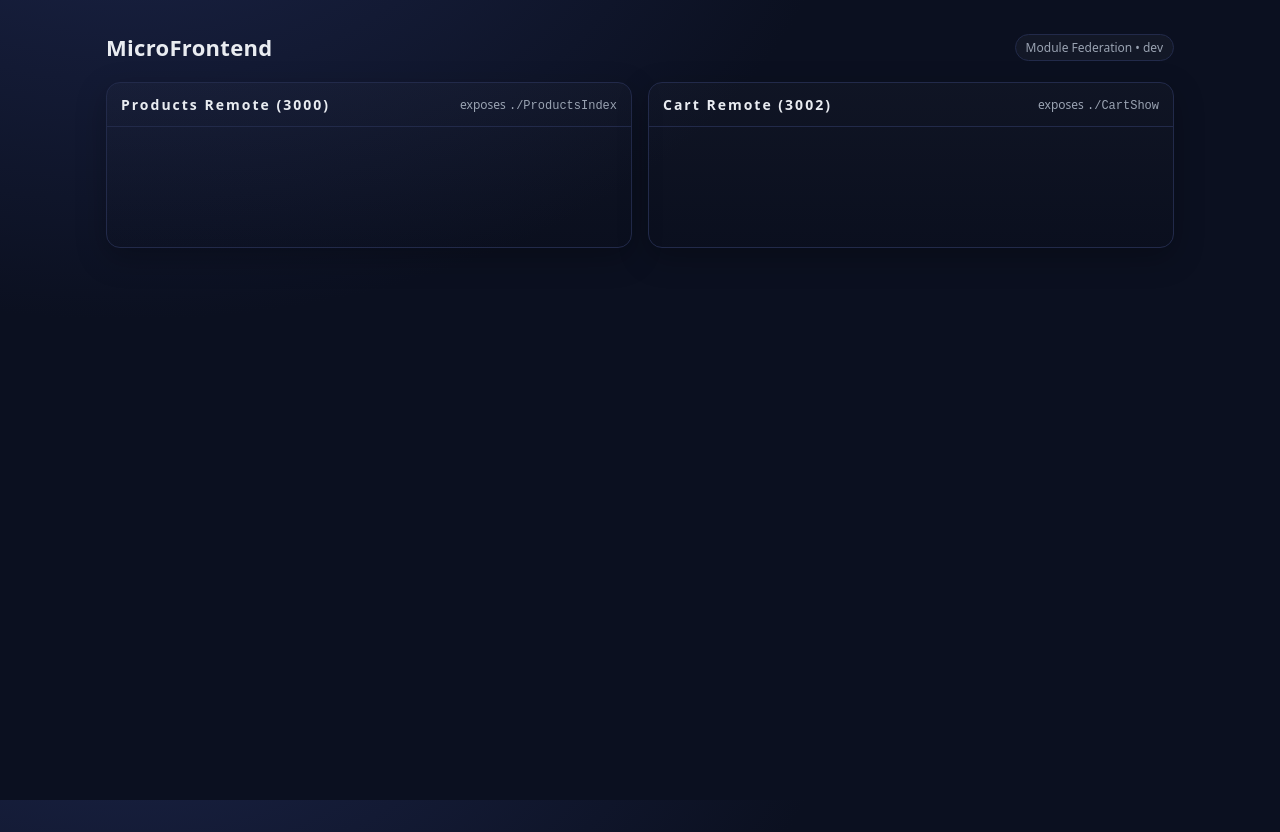
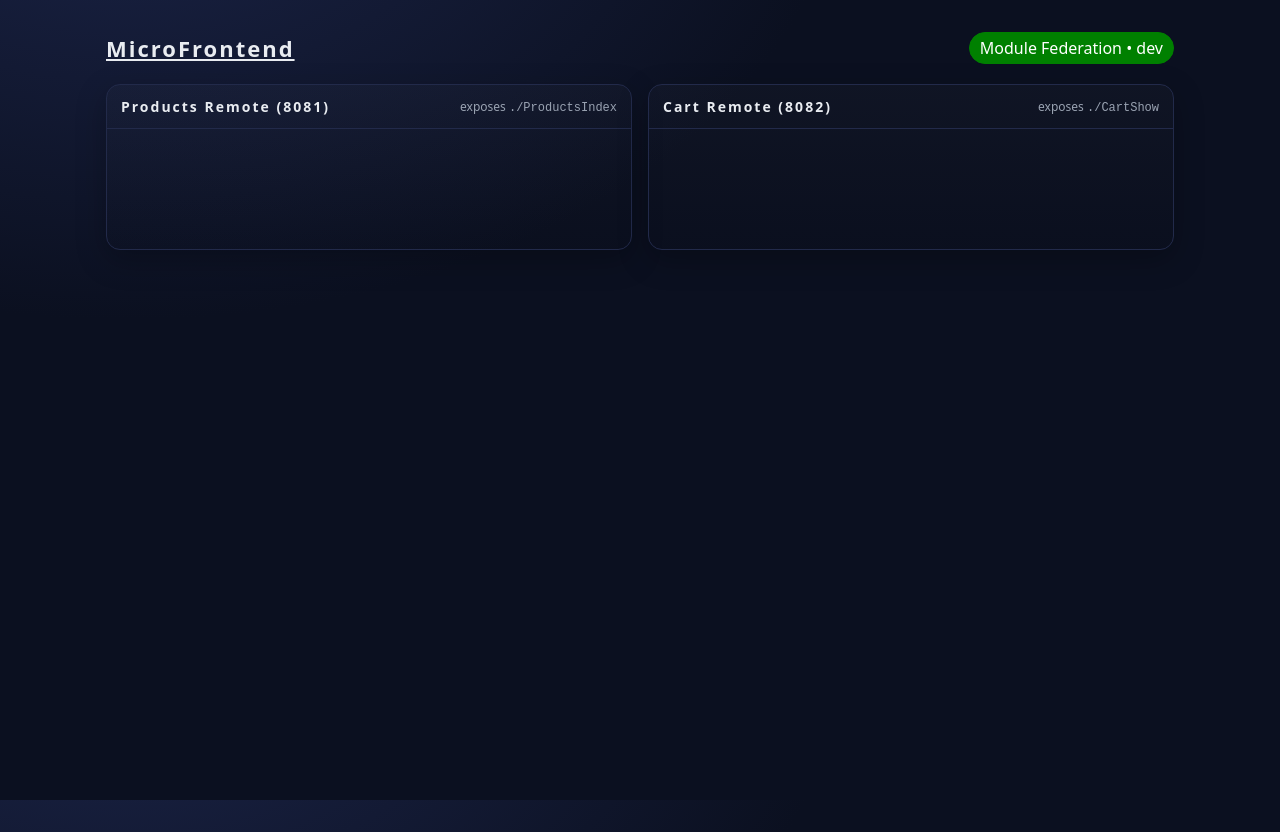
Before and after one commit to Souraevshing/microfrontends, a website built with webpack: page container/public/index.html in a window 1280 px wide. Built offline with nearby package versions, Linux system fonts and the light colour scheme.

Commit message:
ui: fix css styles to make it more look good

```diff
--- a/container/public/index.html
+++ b/container/public/index.html
@@ -50,12 +50,13 @@
         justify-content: space-between;
         gap: 12px;
         margin-bottom: 20px;
+        cursor: pointer;
       }
       header h1 {
         font-size: 22px;
         font-weight: 700;
         margin: 0;
-        letter-spacing: 0.3px;
+        letter-spacing: 2px;
       }
       header .badge {
         font-size: 12px;
@@ -110,19 +111,28 @@
       a:hover {
         text-decoration: underline;
       }
+      header .dev {
+        border: 1px solid green;
+        background-color: green;
+        color: white;
+        font-size: medium;
+      }
+      header .underline {
+        text-decoration: underline;
+      }
     </style>
   </head>
   <body>
     <div class="container">
       <header>
-        <h1>MicroFrontend</h1>
-        <span class="badge">Module Federation • dev</span>
+        <h1 onclick="document.location.href='/'" class="underline">MicroFrontend</h1>
+        <span class="badge dev">Module Federation • dev</span>
       </header>
 
       <div class="grid">
         <section class="panel">
           <div class="panel-header">
-            <h2 class="panel-title">Products Remote (3000)</h2>
+            <h2 class="panel-title">Products Remote (8081)</h2>
             <span class="hint">exposes <code>./ProductsIndex</code></span>
           </div>
           <div class="panel-body">
@@ -132,7 +142,7 @@
 
         <section class="panel">
           <div class="panel-header">
-            <h2 class="panel-title">Cart Remote (3002)</h2>
+            <h2 class="panel-title">Cart Remote (8082)</h2>
             <span class="hint">exposes <code>./CartShow</code></span>
           </div>
           <div class="panel-body">
```
